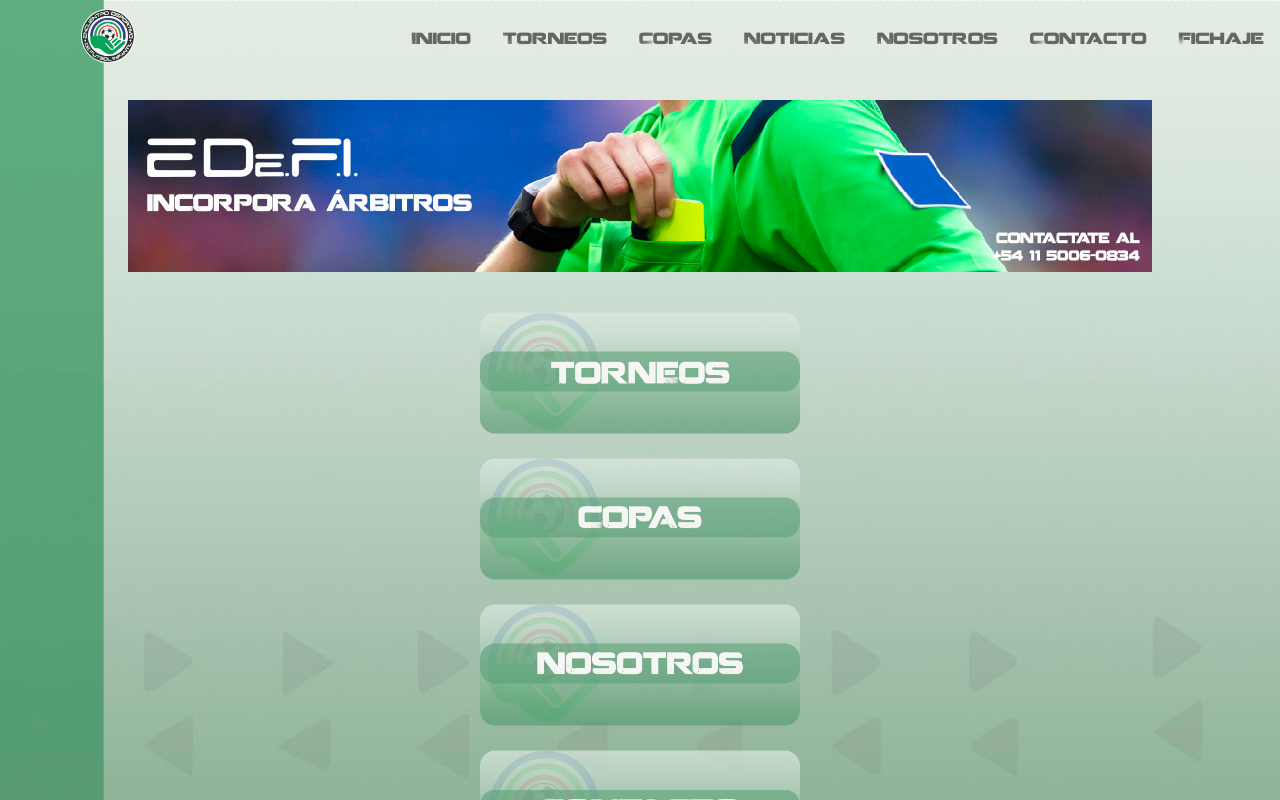
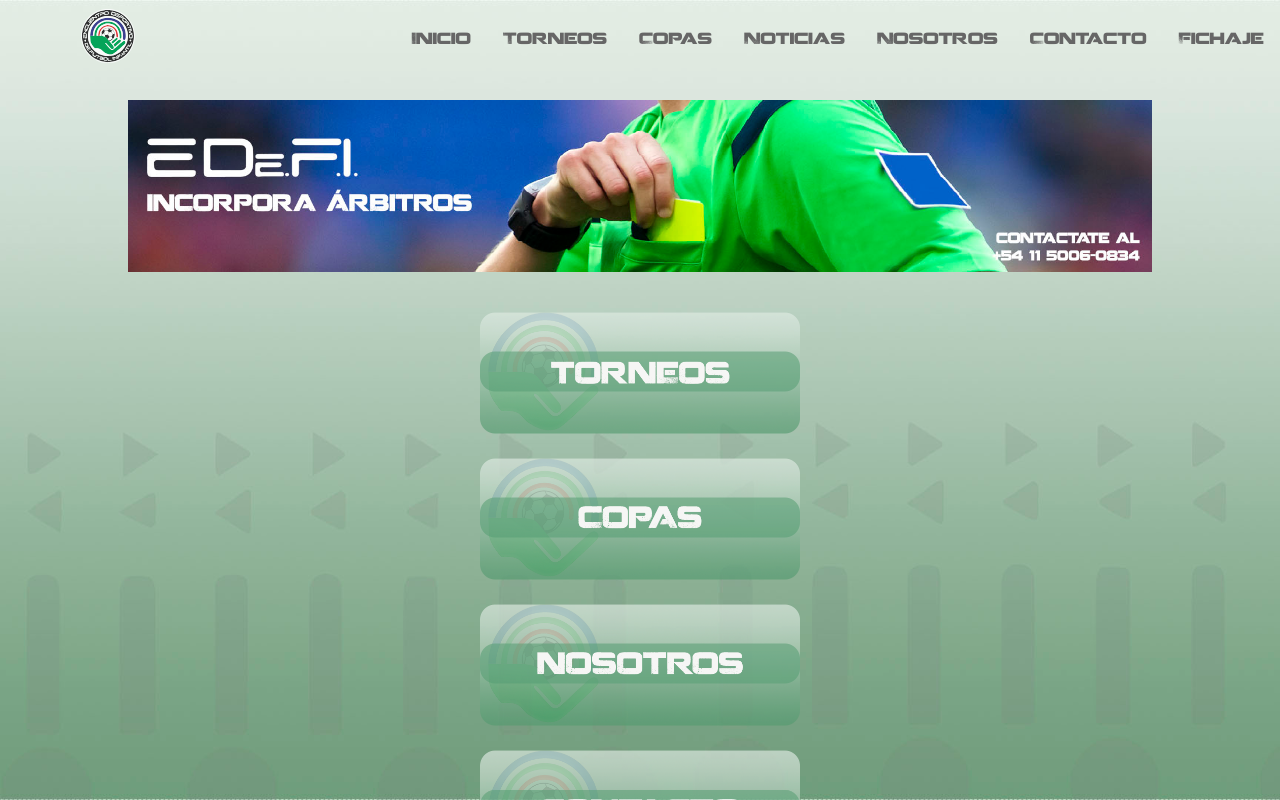
Before and after one commit to mmanna3/web-publica, a React (Vite) app: page / in a window 1280 px wide. Shown: the top 800 px of the page. Built offline with nearby package versions, Linux system fonts and the light colour scheme.

Commit message:
Layout bg-fixed

```diff
--- a/src/components/common/Layout.tsx
+++ b/src/components/common/Layout.tsx
@@ -5,7 +5,7 @@ import { Outlet } from 'react-router-dom'
 
 export const Layout = () => {
   return (
-    <div className='bg-fondo-celu bg-cover bg-no-repeat md:bg-fondo-pc'>
+    <div className='bg-fondo-celu bg-cover bg-no-repeat bg-fixed md:bg-fondo-pc'>
       <Header />
       <Outlet/>
       <SocialMedia />
```
